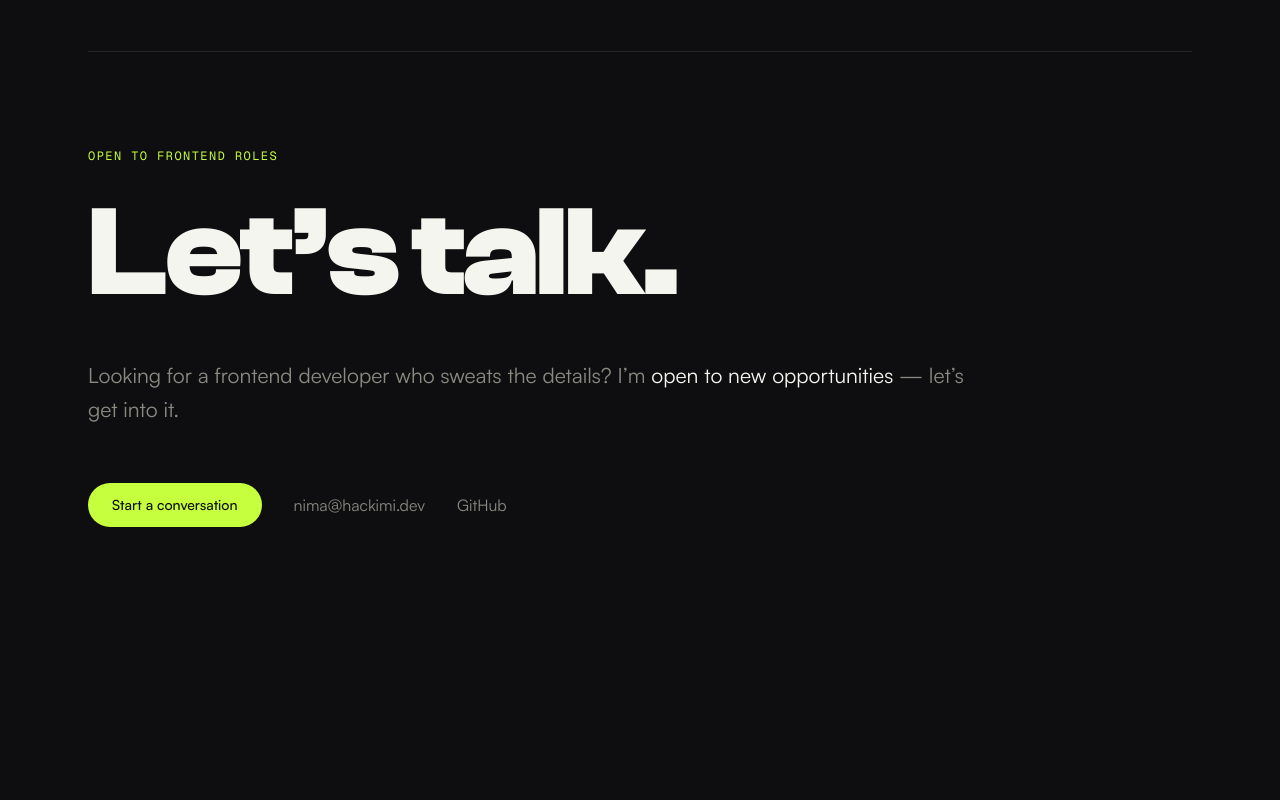
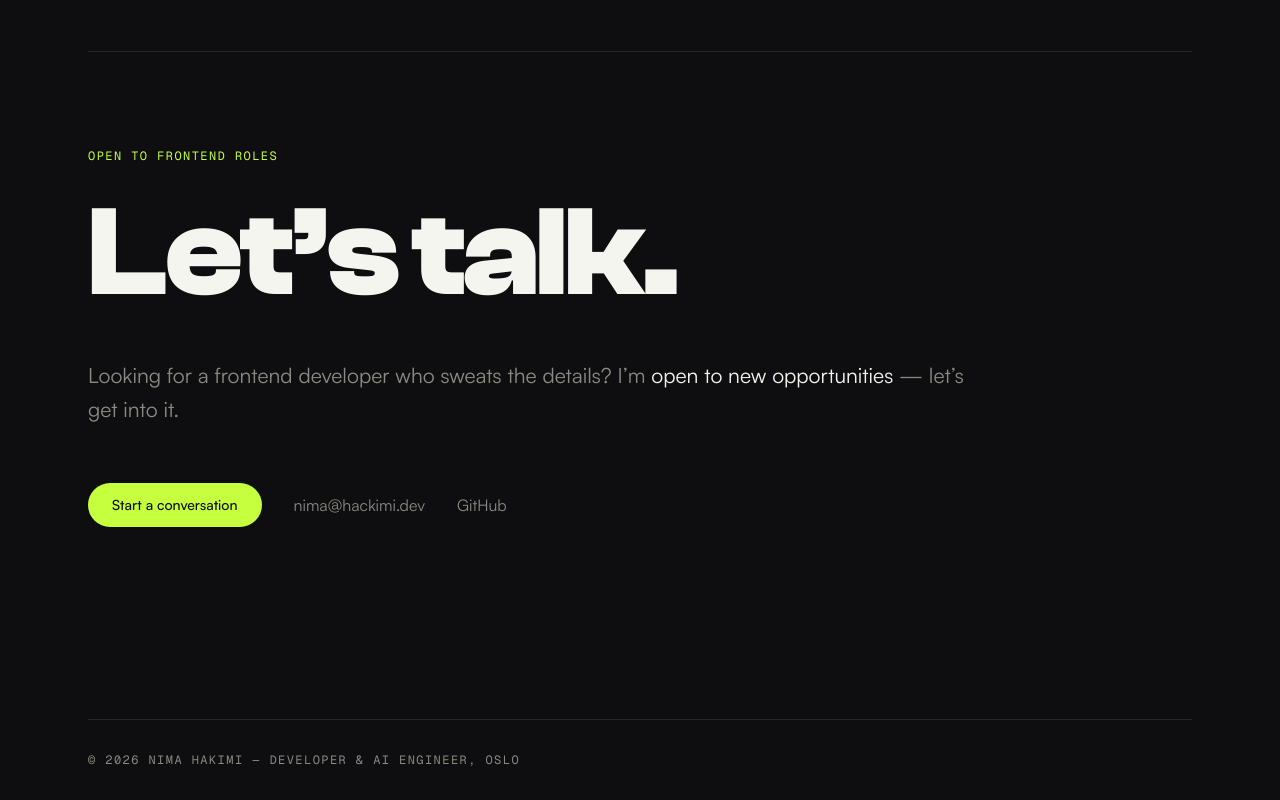
Before and after one commit to nimkimi/hackimi, a Next.js app: page / in a window 1280 px wide. Shown: the part 2418-3218 px from the top of the page. Before the commit the page ends 3073 px from the top, so only its background shows below. Built offline with nearby package versions, Linux system fonts and the light colour scheme; a web font is replaced by a local one.

Commit message:
feat: site footer with visible name line

```diff
--- a/src/app/layout.tsx
+++ b/src/app/layout.tsx
@@ -1,4 +1,5 @@
 import Preloader from '@/components/intro/Preloader';
+import SiteFooter from '@/components/layout/SiteFooter';
 import SiteNav from '@/components/layout/SiteNav';
 import SmoothScroll from '@/components/motion/SmoothScroll';
 import './globals.css';
@@ -30,6 +31,7 @@ export default function RootLayout({ children }: { children: React.ReactNode })
         <SmoothScroll>
           <SiteNav />
           <main className="max-w-6xl mx-auto px-4 sm:px-6 py-8">{children}</main>
+          <SiteFooter />
         </SmoothScroll>
       </body>
     </html>
--- /dev/null
+++ b/src/components/layout/SiteFooter.tsx
@@ -0,0 +1,18 @@
+import { SITE_AUTHOR, SITE_ROLE, SITE_LOCATION } from '@/lib/site';
+
+/**
+ * Site-wide footer. Besides closing the page visually, this is the one
+ * crawlable spot outside the hero h1 where the full name appears as text
+ * on every route (the nav logo is an SVG with only an aria-label).
+ */
+export default function SiteFooter() {
+  return (
+    <footer className="mx-auto max-w-6xl px-4 sm:px-6">
+      <div className="mt-[clamp(3rem,8vh,5rem)] border-t border-white/10 py-8">
+        <p className="font-mono text-xs uppercase tracking-[0.12em] text-muted">
+          © {new Date().getFullYear()} {SITE_AUTHOR} — {SITE_ROLE}, {SITE_LOCATION.city}
+        </p>
+      </div>
+    </footer>
+  );
+}
```
Also changed, not shown: 2 other files (tests, documents, lock files or other folders).
